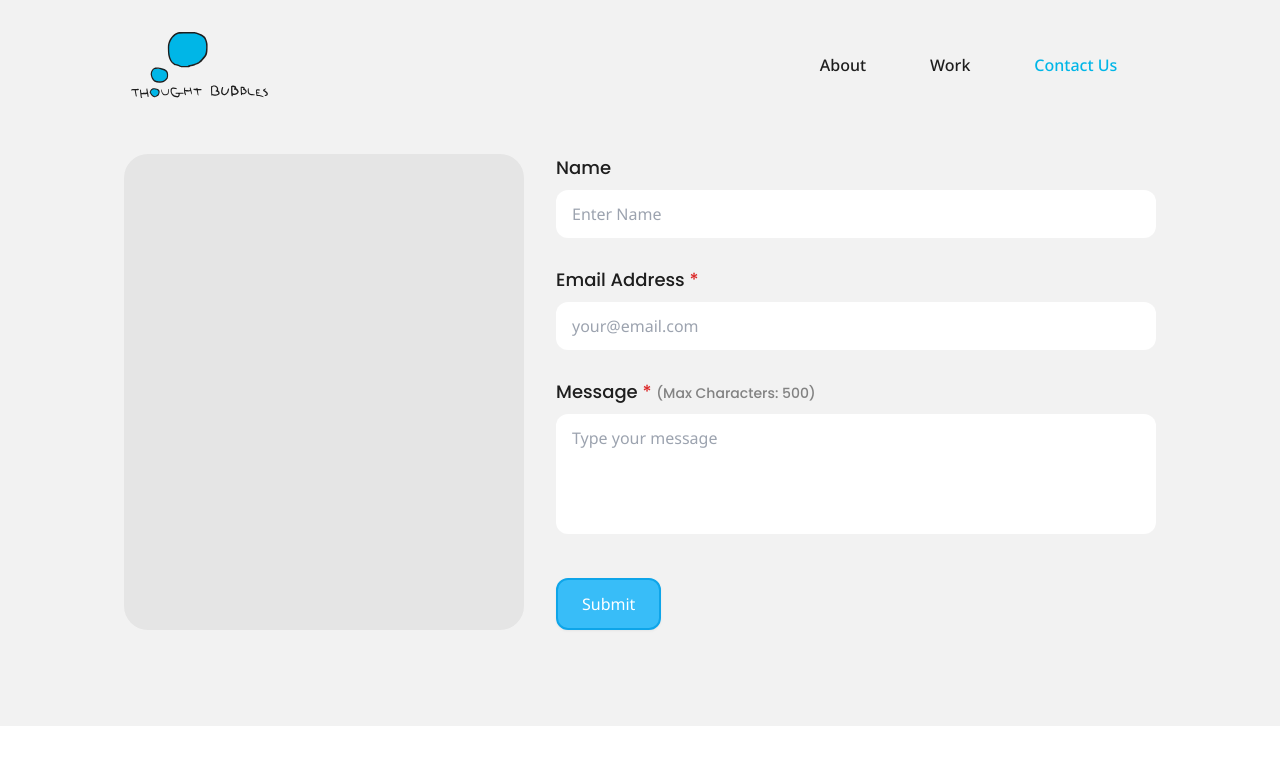
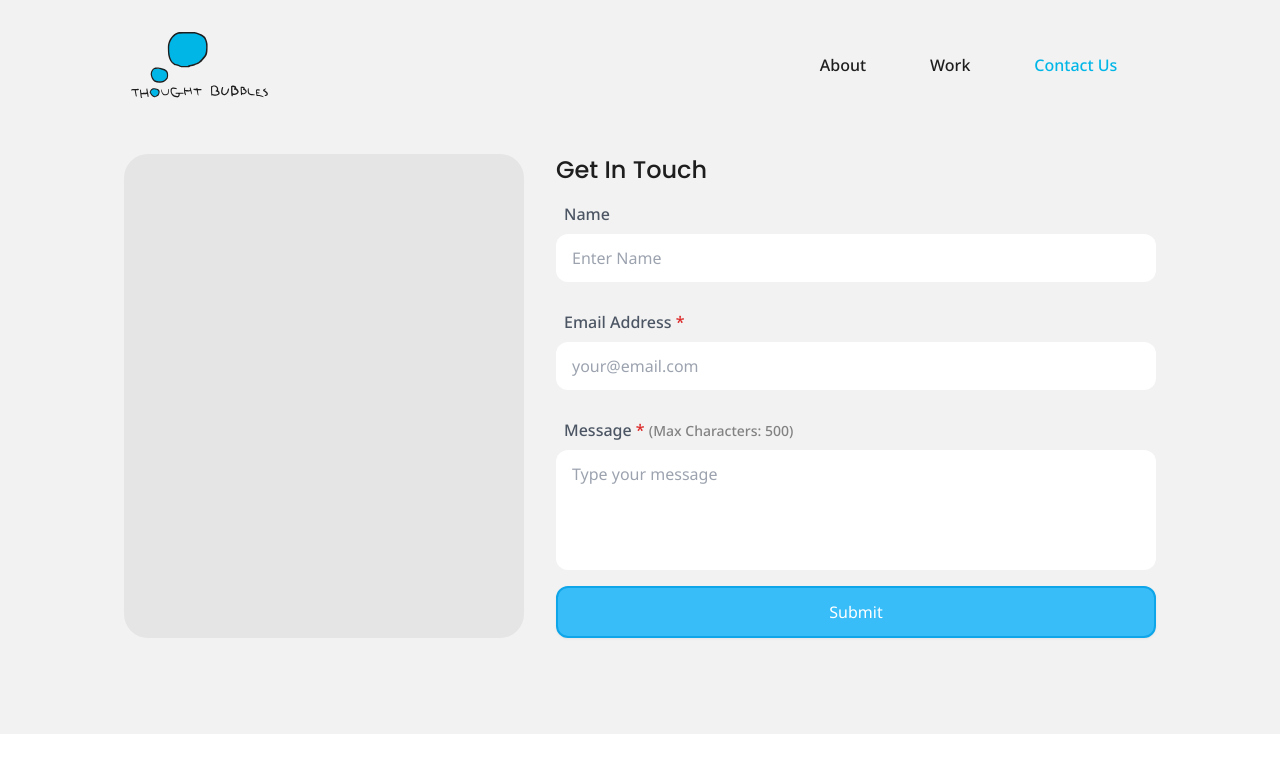
Before and after one commit to vatsalmotiani/thought-bubbles, a Next.js app: page /contact-us in a window 1280 px wide. Shown: the top 783 px of the page. Built offline with nearby package versions, Linux system fonts and the light colour scheme.

Commit message:
form ui + email route setup

```diff
--- /dev/null
+++ b/src/app/api/email/route.js
@@ -0,0 +1,5 @@
+import { NextResponse } from "next/server";
+
+export async function POST(request) {
+  return NextResponse.json("Hello from API");
+}
--- a/src/app/contact-us/Form.jsx
+++ b/src/app/contact-us/Form.jsx
@@ -3,6 +3,7 @@ import { useState } from "react";
 import { useForm } from "react-hook-form";
 import { sendEmail } from "@/lib/utils";
 import Button from "@/components/Button";
+import { AlertCircle } from "react-feather";
 
 export default function Form() {
   // const router = useRouter();
@@ -22,11 +23,11 @@ export default function Form() {
   return (
     <form
       onSubmit={handleSubmit(onSubmit)}
-      className='w-[600px]'
+      className='w-full'
     >
-      <span className='flex flex-col mb-7'>
+      <div className='flex flex-col mb-7'>
         <label
-          className='text-tb-black font-poppins font-medium text-lg'
+          className='font-medium ms-2'
           htmlFor='name'
         >
           Name
@@ -37,10 +38,10 @@ export default function Form() {
           className='rounded-xl px-4 py-3 mt-2'
           {...register("name")}
         />
-      </span>
-      <span className='flex flex-col mb-7'>
+      </div>
+      <div className='flex flex-col mb-7'>
         <label
-          className='text-tb-black font-poppins font-medium text-lg'
+          className='font-medium ms-2'
           htmlFor='name'
         >
           Email Address<span className='text-red-600'> *</span>
@@ -52,11 +53,18 @@ export default function Form() {
           {...register("mail", { required: "Email Address is required" })}
           aria-invalid={errors.mail ? "true" : "false"}
         />
-        {errors.mail && <p className='text-red-400 ps-4 pt-2'>{errors.mail?.message}</p>}
-      </span>
-      <span className='flex flex-col mb-7'>
+        {errors.mail && (
+          <p className='text-red-400 ps-2 pt-4 text-sm flex items-center'>
+            <span className='me-2'>
+              <AlertCircle size={20} />
+            </span>
+            {errors.mail?.message}
+          </p>
+        )}
+      </div>
+      <div className='flex flex-col'>
         <label
-          className='text-tb-black font-poppins font-medium text-lg'
+          className='font-medium ms-2'
           htmlFor='message'
         >
           Message<span className='text-red-600'> * </span>
@@ -74,9 +82,15 @@ export default function Form() {
             },
           })}
         ></textarea>
-        {errors.message && <p className='text-red-400 ps-4 pt-2'>{errors.message?.message}</p>}
-      </span>
-
+        {errors.message && (
+          <p className='text-red-400 ps-2 pt-4 text-sm flex items-center'>
+            <span className='me-2'>
+              <AlertCircle size={20} />
+            </span>
+            {errors.message?.message}
+          </p>
+        )}
+      </div>
       <Button
         type='Submit'
         content='Submit'
--- a/src/app/contact-us/page.jsx
+++ b/src/app/contact-us/page.jsx
@@ -4,7 +4,10 @@ export default function page() {
   return (
     <div className='flex justify-center mt-14 mb-24'>
       <div className='rounded-3xl bg-neutral-200 w-[400px] h-auto me-8'></div>
-      <Form />
+      <div className='flex flex-col w-[600px]'>
+        <p className='font-poppins font-medium text-2xl text-tb-black mb-4'>Get In Touch</p>
+        <Form />
+      </div>
     </div>
   );
 }
--- a/src/components/Button.jsx
+++ b/src/components/Button.jsx
@@ -15,6 +15,6 @@ export default function Button({ link = "/", content = "View", type = "blue" })
         </Link>
       );
     case "submit":
-      return <button className='disabled:bg-sky-200 disabled:border-sky-200 disabled:drop-shadow-none bg-sky-400 border-2 border-sky-500 rounded-xl drop-shadow-sm max-w-max px-6 py-3 mt-4 text-white hover:bg-tb-blue duration-300 hover:drop-shadow-lg'>{content}</button>;
+      return <button className='w-full disabled:bg-sky-200 disabled:border-sky-200 disabled:drop-shadow-none bg-sky-400 border-2 border-sky-500 rounded-xl drop-shadow-sm px-6 py-3 mt-4 text-white hover:bg-tb-blue duration-300 hover:drop-shadow-lg'>{content}</button>;
   }
 }
--- a/src/components/FAQ.jsx
+++ b/src/components/FAQ.jsx
@@ -14,7 +14,7 @@ export function FAQ() {
       />
 
       <div className='ms-14 flex flex-col py-14'>
-        <p className={`font-poppins text-2xl text-white`}>Got any questions? We&apos;ve got you!</p>
+        <p className='font-poppins text-2xl text-white'>Got any questions? We&apos;ve got you!</p>
         <Accordion
           type='single'
           collapsible
```
